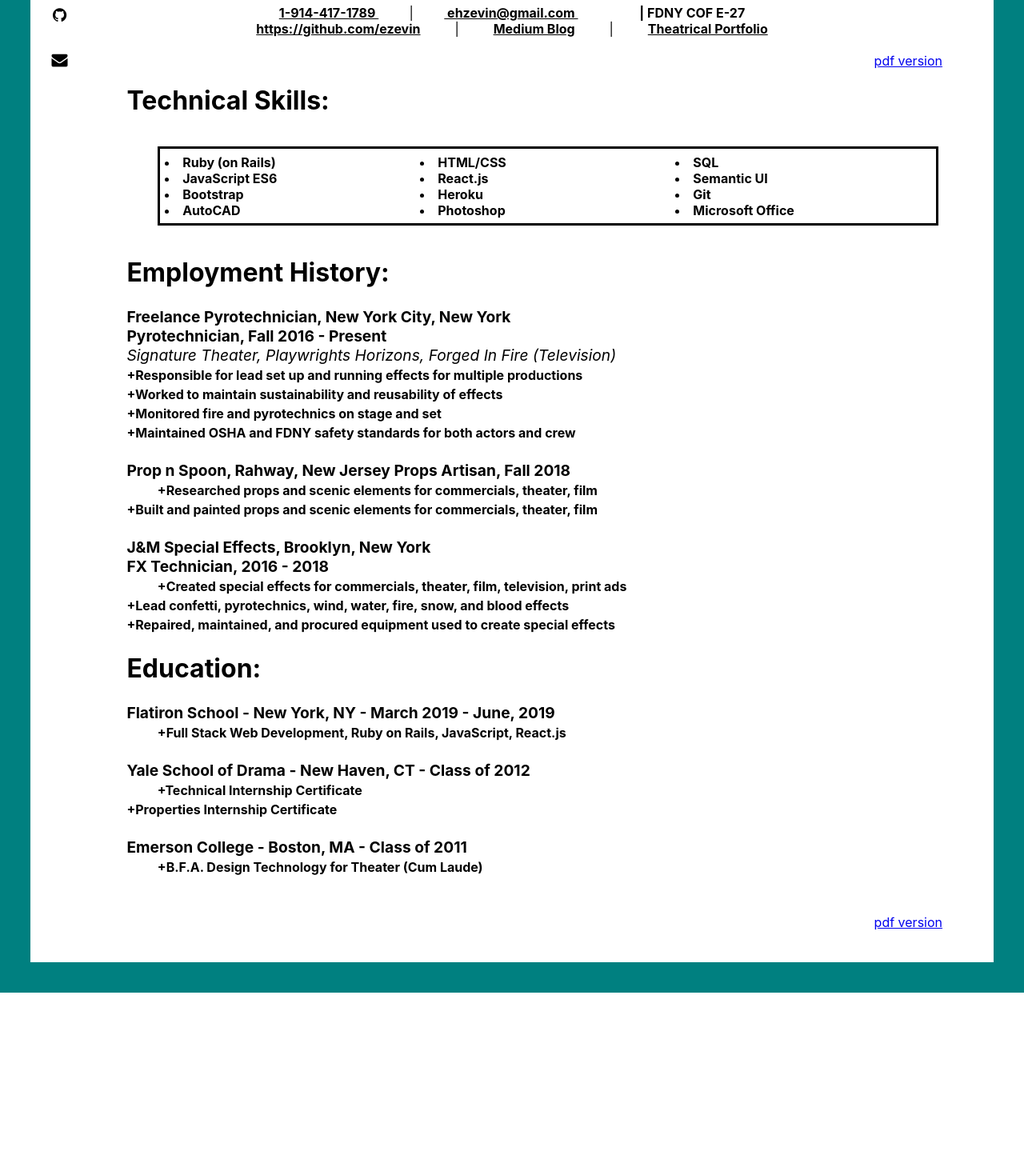
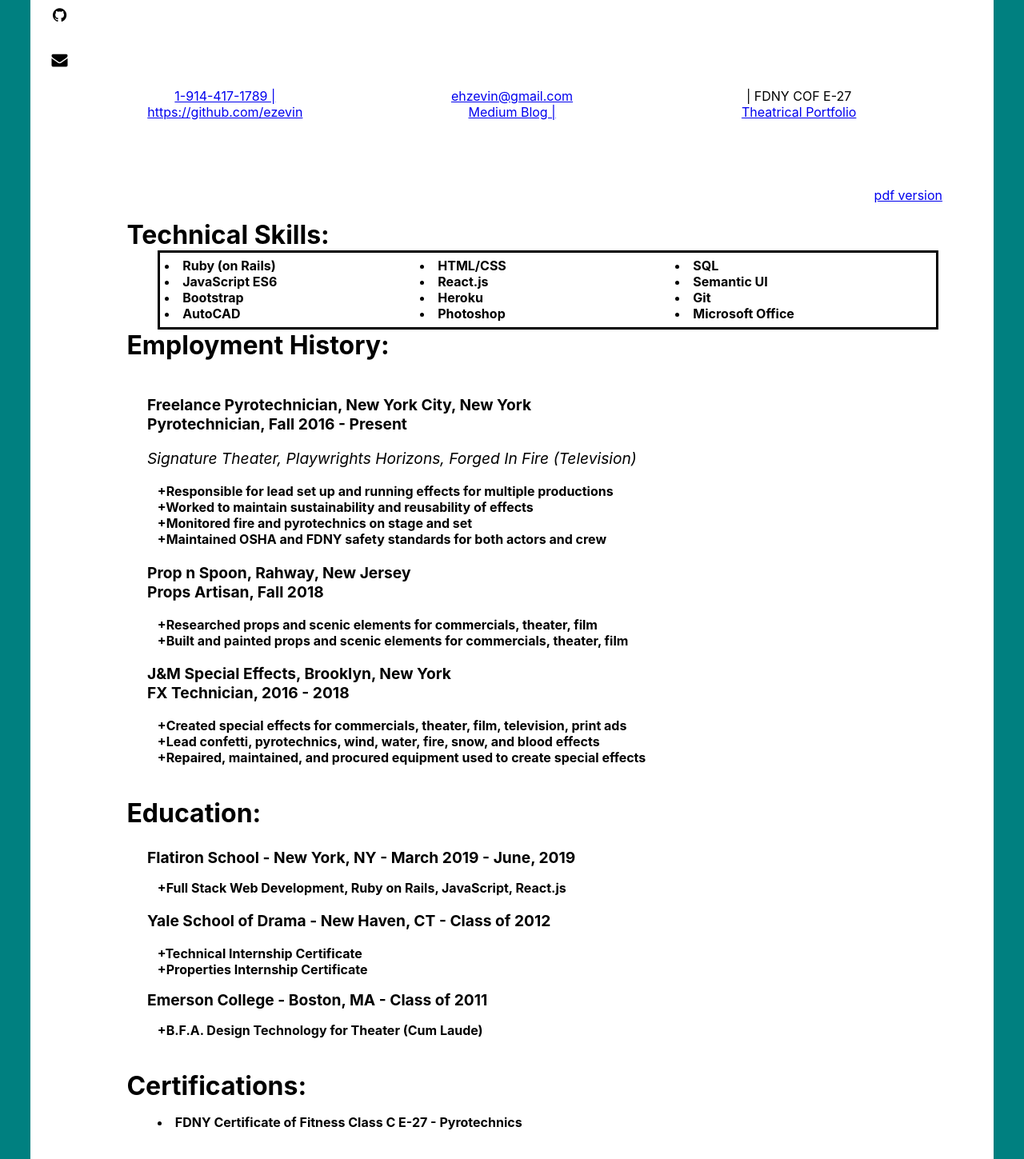
Before and after one commit to ezevin/Portfolio, a React (Create React App) app: page /resume in a window 1280 px wide. Shown: the part 141-1590 px from the top of the page at 80% size. Before the commit the page ends 1382 px from the top, so only its background shows below. Built offline with nearby package versions, Linux system fonts and the light colour scheme.

Commit message:
resume styling

```diff
--- a/src/Containers/Resume.js
+++ b/src/Containers/Resume.js
@@ -15,11 +15,15 @@ class Resume extends Component{
               Elizabeth Zevin
             </span>
             <br />
-            <a href="tel:1-914-417-1789" className="bodyText">1-914-417-1789 </a>
-            |<a href="mailto:ehzevin@gmail.com" className="bodyText"> ehzevin@gmail.com </a>
-            <span className="bodyText">| FDNY COF E-27</span>
             <br />
-            <a href="https://github.com/ezevin" target="_blank" rel="noopener noreferrer" className="bodyText">https://github.com/ezevin</a> | <a href="https://medium.com/@ehzevin" target="string.new" className="bodyText">Medium Blog</a> | <a href="https://www.elizabethzevin.com/" target="_blank" rel="noopener noreferrer" className="bodyText">Theatrical Portfolio</a>
+            <br />
+            <div className="contactInfo">
+            <a href="tel:1-914-417-1789" className="contactInfoText">1-914-417-1789 | </a>
+            <a href="mailto:ehzevin@gmail.com" className="contactInfoText"> ehzevin@gmail.com </a>
+            <span className="contactInfoText">| FDNY COF E-27</span>
+
+            <a href="https://github.com/ezevin" target="_blank" rel="noopener noreferrer" className="contactInfoText">https://github.com/ezevin </a> <a href="https://medium.com/@ehzevin" target="string.new" className="contactInfoText">Medium Blog |</a> <a href="https://www.elizabethzevin.com/" target="_blank" rel="noopener noreferrer" className="contactInfoText">Theatrical Portfolio</a>
+            </div>
           </span>
         </center>
         <br />
@@ -47,17 +51,15 @@ class Resume extends Component{
           <br />
           <br />
           <div>
-            <span className="bold indent">
+            <p className="bold">
               Freelance Pyrotechnician, New York City, New York
               <br />
               Pyrotechnician, Fall 2016 - Present
-              <br />
-            </span>
-            <span className="italics">
+            </p>
+            <p className="italics indent">
               Signature Theater, Playwrights Horizons, Forged In Fire  (Television)
-            </span>
-            <span className="bodyText">
-            <br />
+            </p>
+            <p className="bodyText">
               +Responsible for lead set up and running effects for multiple productions
             <br />
               +Worked to maintain sustainability and reusability of effects
@@ -65,33 +67,30 @@ class Resume extends Component{
               +Monitored fire and pyrotechnics on stage and set
             <br />
               +Maintained OSHA and FDNY safety standards for both actors and crew
-            <br /><br />
-            </span>
-            <span className="bold">
+            </p>
+            <p className="bold">
               Prop n Spoon, Rahway, New Jersey
+              <br />
               Props Artisan, Fall 2018
-            </span>
-            <br />
-            <span className="bodyText">
+            </p>
+            <p className="bodyText">
               +Researched props and scenic elements for commercials, theater, film
               <br />
               +Built and painted props and scenic elements for commercials, theater, film
-            </span>
-            <br /> <br />
-            <span className="bold">
+            </p>
+            <p className="bold">
               J&M Special Effects, Brooklyn, New York
               <br />
               FX Technician, 2016 - 2018
-            </span>
-            <br />
-            <span className="bodyText">
+            </p>
+            <p className="bodyText">
               +Created special effects for commercials, theater, film, television, print ads
               <br />
               +Lead confetti, pyrotechnics, wind, water, fire, snow, and blood effects
               <br />
               +Repaired, maintained, and procured equipment used to create special effects
               <br />
-            </span>
+            </p>
           </div>
           <br />
           <span className="bodyHeader">Education:</span>
@@ -102,29 +101,35 @@ class Resume extends Component{
               Flatiron School - New York, NY - March 2019 - June, 2019
             </span>
             <br />
-            <span className="bodyText">
+            <p className="bodyText">
               +Full Stack Web Development, Ruby on Rails, JavaScript, React.js
-            </span>
-            <br /> <br />
-            <span className="bold">
+            </p>
+            <p className="bold">
               Yale School of Drama - New Haven, CT - Class of 2012
-            </span>
-            <br />
-            <span className="bodyText">
+            </p>
+            <p className="bodyText">
               +Technical Internship Certificate
               <br />
               +Properties Internship Certificate
-            </span>
-            <br /> <br />
+            </p>
             <span className="bold">
               Emerson College - Boston, MA - Class of 2011
             </span>
             <br />
-            <span className="bodyText">
+            <p className="bodyText">
               +B.F.A. Design Technology for Theater (Cum Laude)
-            </span>
-            <br /><br /><br />
+            </p>
           </div>
+          <br />
+          <span className="bodyHeader">Certifications:</span>
+          <br />
+
+          <p className="bodyText">
+            <li>FDNY Certificate of Fitness Class C E-27 - Pyrotechnics</li>
+          </p>
+          <div>
+          </div>
+          <br /><br /><br />
         </div>
         <div className="shiftRight">
           <a href="https://drive.google.com/file/d/0Bzo7b51IJkBOOUVrSm1VNGZGVWRCajRXeUxnR09DOFNBYkJn/view" target="_blank" rel="noopener noreferrer">pdf version</a>
--- a/src/index.css
+++ b/src/index.css
@@ -424,12 +424,13 @@ code {
   font-size: 1rem;
   font-weight: bold;
   color: black;
-  margin: 3vw;
+  margin-left: 3vw;
 }
 
 .bold {
   font-weight: bold;
   color: black;
+  margin-left: 2vw
 }
 
 .italics {
@@ -437,7 +438,7 @@ code {
   color: black;
 }
 .indent {
-  text-indent: 5vw;
+  text-indent: 2vw;
 }
 
 .grid {
@@ -467,11 +468,22 @@ code {
   }
 }
 
-
 .shiftRight {
   text-align: right;
   padding-right: 5vw;
   font-size: 1rem;
 }
 
+.contactInfo{
+  display: grid;
+  grid-template-rows: 1fr 1fr;
+  grid-template-columns: 1fr 1fr 1fr;
+  margin: 5vw;
+  /* border-style: solid;
+  border-color: black; */
+}
+
+.contactInfoText {
+
+}
 /* End Resume Layout */
```
